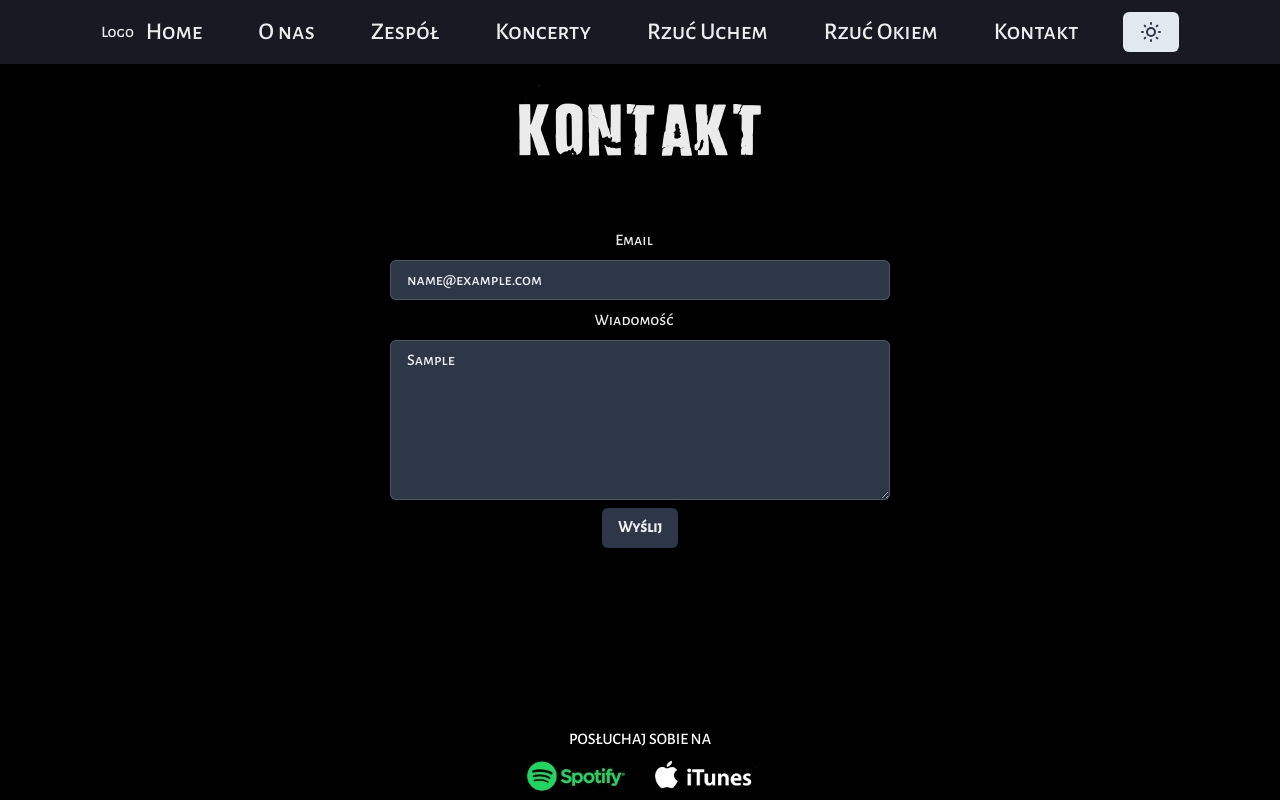
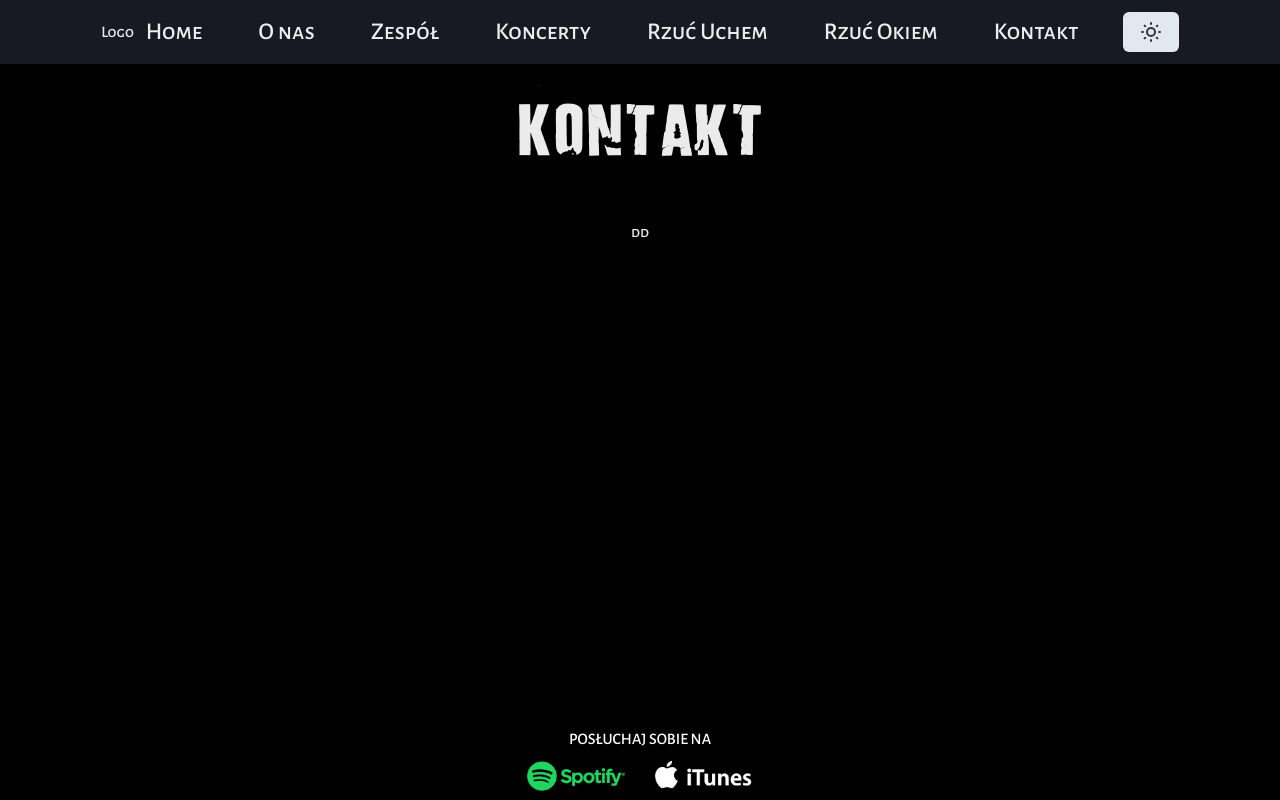
Before and after one commit to mruszkiewicz-dev/tarlo-website, a Next.js app: page /contact in a window 1280 px wide. Both pictures are taken after typing "name@example.com", "Sample" into the empty fields and a click on the button "Wyślij". Built offline with nearby package versions, Linux system fonts and the light colour scheme; no server answers.

Commit message:
conditional render form

```diff
--- a/src/components/ui/form.tsx
+++ b/src/components/ui/form.tsx
@@ -1,3 +1,6 @@
+'use client'
+
+import { useState } from 'react'
 import { useFormik } from 'formik'
 import {
   Input,
@@ -15,6 +18,8 @@ interface FormValues {
 }
 
 export const Form = () => {
+  const [isSubmitted, setIsSubmitted] = useState(false)
+
   const formik = useFormik({
     initialValues: {
       email: '',
@@ -44,10 +49,14 @@ export const Form = () => {
         method: 'POST',
         body: JSON.stringify({ ...values }),
       })
+        .then(() => setIsSubmitted(true))
+        .catch((err) => console.log(err))
     },
   })
 
-  return (
+  return isSubmitted ? (
+    <p>dd</p>
+  ) : (
     <form onSubmit={formik.handleSubmit}>
       <Flex
         alignItems='center'
```
